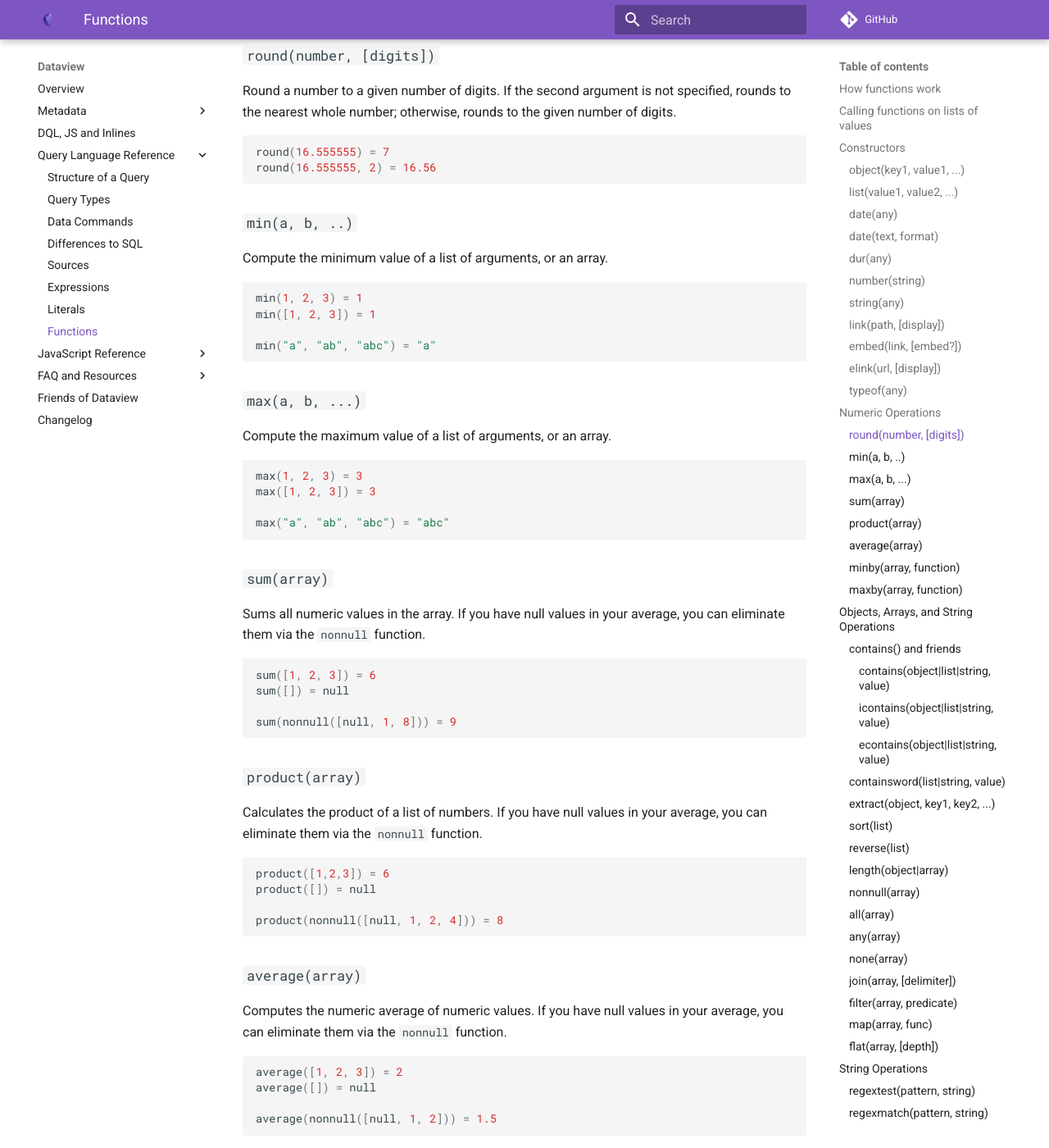
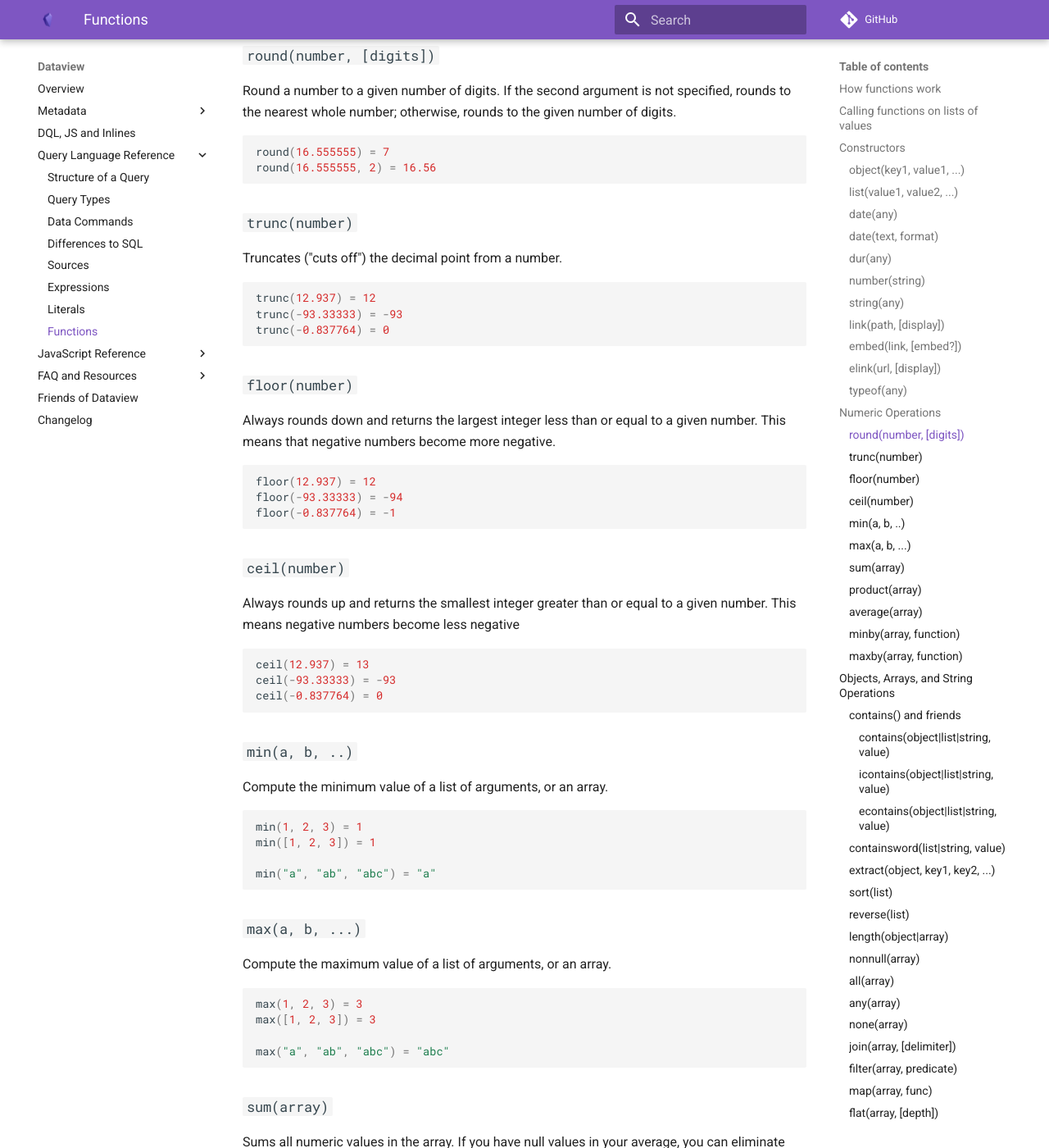
Before and after one commit to blacksmithgu/obsidian-dataview, an MkDocs documentation site: the page built from docs/docs/reference/functions.md, in a window 1280 px wide and 1400 px high, scrolled down 3514 px. Shown: the whole window at 82% size. Built offline with MkDocs 1.6.1 and Material for MkDocs 9.7.7, drawn with Linux system fonts in a browser that asks for light colours; comment, search, counter and statistics services are not loaded.

Commit message:
Add more rounding functions

````diff
--- a/docs/docs/reference/functions.md
+++ b/docs/docs/reference/functions.md
@@ -160,6 +160,38 @@ otherwise, rounds to the given number of digits.
 ```js
 round(16.555555) = 7
 round(16.555555, 2) = 16.56
+```
+
+### `trunc(number)`
+
+Truncates ("cuts off") the decimal point from a number.
+
+```js
+trunc(12.937) = 12
+trunc(-93.33333) = -93
+trunc(-0.837764) = 0
+```
+
+### `floor(number)`
+
+Always rounds down and returns the largest integer less than or equal to a given number.
+This means that negative numbers become more negative.
+
+```js
+floor(12.937) = 12
+floor(-93.33333) = -94
+floor(-0.837764) = -1
+```
+
+### `ceil(number)`
+
+Always rounds up and returns the smallest integer greater than or equal to a given number.
+This means negative numbers become less negative
+
+```js
+ceil(12.937) = 13
+ceil(-93.33333) = -93
+ceil(-0.837764) = 0
 ```
 
 ### `min(a, b, ..)`
````
Also changed, not shown: 1 other file.
